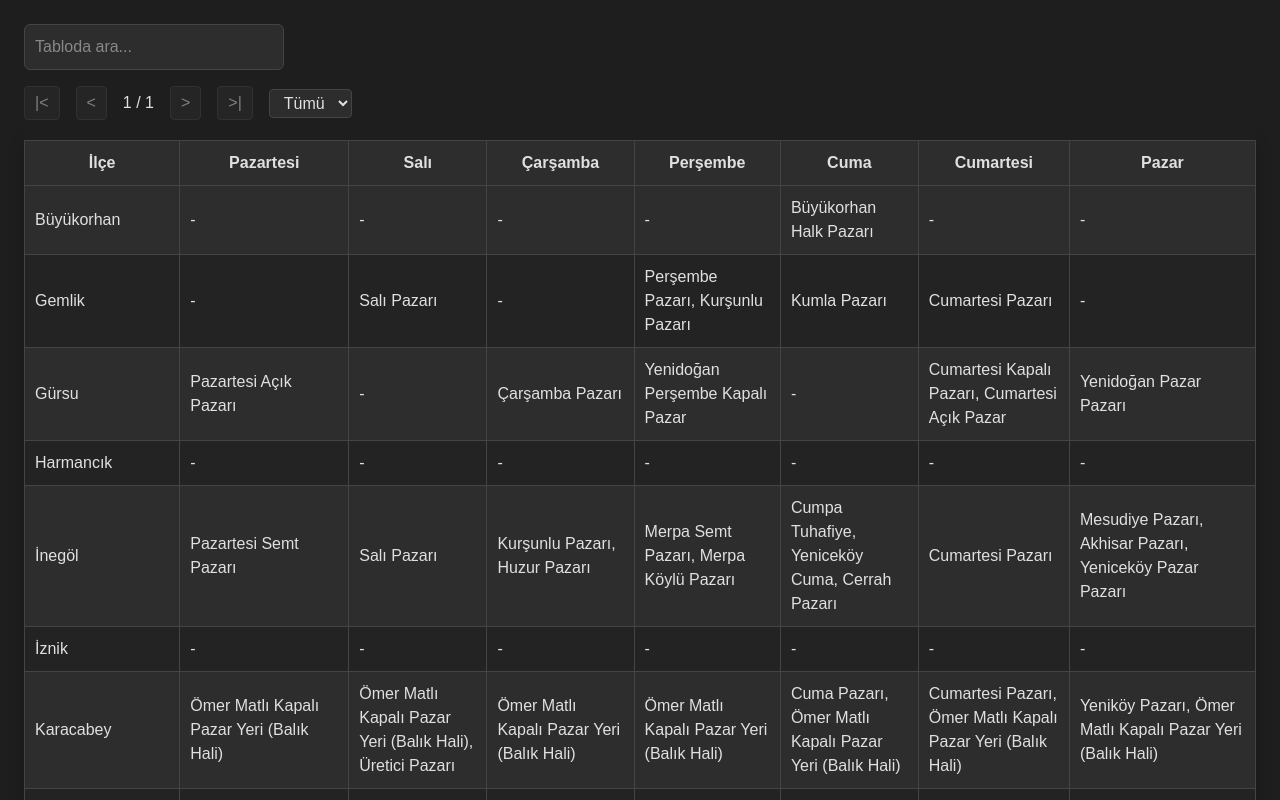
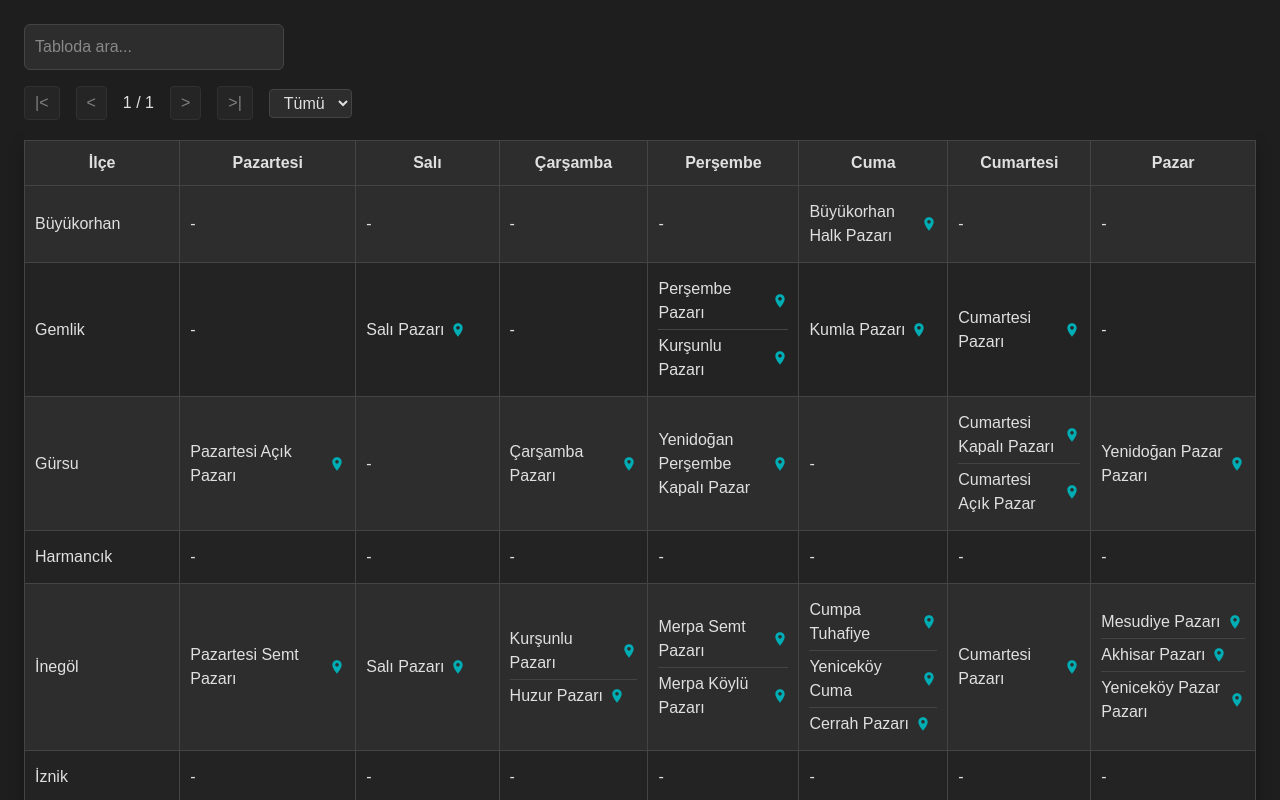
Before and after one commit to ybirdinc/bursa-pazar-yerleri, a Next.js app: page / in a window 1280 px wide. Shown: the top 800 px of the page. Built offline with nearby package versions, Linux system fonts and the light colour scheme.

Commit message:
Tabloda düzenlemeler.

```diff
--- a/src/app/page.tsx
+++ b/src/app/page.tsx
@@ -1,6 +1,6 @@
 "use client";
 
-import React from "react";
+import React, { useState } from "react";
 import pazarYerleriData from "../data/pazar-yerleri.json";
 import {
   useReactTable,
@@ -24,10 +24,10 @@ const ilceler = Array.from(ilcelerSet);
 
 // Tabloya uygun veri formatı
 const tableData = ilceler.map((ilce) => {
-  const row: Record<string, string> = { ilce };
+  const row: Record<string, string | string[]> = { ilce };
   gunler.forEach((gun) => {
     const ilceData = data[gun]["İlçe"][ilce];
-    row[gun] = ilceData ? ilceData.map((p: any) => p.name).join(", ") : "-";
+    row[gun] = ilceData ? ilceData.map((p: any) => p.name) : ["-"];
   });
   return row;
 });
@@ -42,9 +42,115 @@ const columns: ColumnDef<any>[] = [
   ...gunler.map((gun) => ({
     accessorKey: gun,
     header: () => gun,
-    cell: (info: any) => info.getValue(),
+    cell: (info: any) => {
+      const value = info.getValue();
+      const ilce = info.row.original.ilce;
+      // useState hook burada kullanılamaz, üst componentte state tutulmalı
+      // Bu yüzden custom bir RowCell componenti ile state yönetelim
+      return (
+        <PazarCell
+          value={value}
+          ilce={ilce}
+          gun={gun}
+          data={data}
+        />
+      );
+    },
   })),
 ];
+
+// Hücrede tooltip ve border yönetimi için ayrı bir component
+function PazarCell({ value, ilce, gun, data }: { value: string[]; ilce: string; gun: string; data: any }) {
+  const [tooltipIdx, setTooltipIdx] = React.useState<number | null>(null);
+  if (!Array.isArray(value)) return value;
+  return (
+    <div style={{ display: "flex", flexDirection: "column", gap: 0, position: "relative" }}>
+      {value.map((name: string, idx: number) => {
+        const pazarObj = data[gun]["İlçe"][ilce]?.[idx];
+        const address = pazarObj?.address || "-";
+        return (
+          <div
+            key={idx}
+            style={{
+              display: "flex",
+              alignItems: "center",
+              gap: 6,
+              position: "relative",
+              borderBottom: idx !== value.length - 1 ? "1px solid #444" : undefined,
+              padding: "4px 0",
+            }}
+          >
+            <span>{name}</span>
+            {name !== "-" && (
+              <>
+                <span
+                  style={{
+                    cursor: "pointer",
+                    color: "#00ADB5",
+                    fontSize: 18,
+                    display: "inline-flex",
+                    alignItems: "center",
+                  }}
+                  onClick={() => setTooltipIdx(idx)}
+                  title="Adres Göster"
+                >
+                  <svg width="16" height="16" viewBox="0 0 24 24" fill="none">
+                    <path
+                      d="M12 2C8.13 2 5 5.13 5 9c0 5.25 7 13 7 13s7-7.75 7-13c0-3.87-3.13-7-7-7zm0 9.5A2.5 2.5 0 1 1 12 6a2.5 2.5 0 0 1 0 5.5z"
+                      fill="#00ADB5"
+                    />
+                  </svg>
+                </span>
+                {tooltipIdx === idx && (
+                  <AddressTooltip address={address} onClose={() => setTooltipIdx(null)} />
+                )}
+              </>
+            )}
+          </div>
+        );
+      })}
+    </div>
+  );
+}
+
+function AddressTooltip({ address, onClose }: { address: string; onClose: () => void }) {
+  return (
+    <div
+      style={{
+        position: "absolute",
+        top: 28,
+        left: 0,
+        zIndex: 1000,
+        background: "#2D2D2D",
+        color: "#E0E0E0",
+        border: "1px solid #444444",
+        borderRadius: 8,
+        padding: "16px 24px 16px 16px",
+        minWidth: 220,
+        boxShadow: "0 2px 16px #0008",
+      }}
+    >
+      <button
+        onClick={onClose}
+        style={{
+          position: "absolute",
+          top: 8,
+          right: 8,
+          background: "none",
+          border: "none",
+          color: "#FF6F61",
+          fontWeight: "bold",
+          fontSize: 18,
+          cursor: "pointer",
+        }}
+        aria-label="Kapat"
+      >
+        ×
+      </button>
+      <div style={{ fontSize: 14, wordBreak: "break-word" }}>{address}</div>
+    </div>
+  );
+}
 
 export default function Home() {
   const [globalFilter, setGlobalFilter] = React.useState("");
@@ -87,6 +193,7 @@ export default function Home() {
           padding-top: 24px;
           position: sticky;
           top: 0;
+          z-index: 1;
         }
       `}</style>
       <div className="fixed-controls">
@@ -159,6 +266,7 @@ export default function Home() {
                       transition: "background 0.2s",
                       position: "sticky",
                       top: 139,
+                      zIndex: 1
                     }}
                     onClick={header.column.getToggleSortingHandler()}
                   >
--- a/src/data/pazar-yerleri.json
+++ b/src/data/pazar-yerleri.json
@@ -16,7 +16,7 @@
       "Gürsu": [
         {
           "name": "Pazartesi Açık Pazarı",
-          "address": "Zafer Mahallesi Bağlar Caddesi Gürsu-Bursa"
+          "address": "Zafer Mahallesi Bağlar Caddesi Gürsu / Bursa"
         }
       ],
       "Harmancık": [
@@ -136,7 +136,7 @@
         },
         {
           "name": "Karapınar Semt Pazarı",
-          "address": "Karapınar Mahalle 17/1 Sokak Yıldırım / Bursa"
+          "address": "Karapınar Mahalle 17 / 1 Sokak Yıldırım / Bursa"
         },
         {
           "name": "Kazımkarabekir Semt Pazarı",
@@ -194,11 +194,11 @@
       "Karacabey": [
         {
           "name": "Ömer Matlı Kapalı Pazar Yeri (Balık Hali)",
-          "address": "Sırabademler Mah. Orta Okul Cad/Karacabey/Bursa"
+          "address": "Sırabademler Mah. Orta Okul Cad / Karacabey / Bursa"
         },
         {
           "name": "Üretici Pazarı",
-          "address": "Sırabademler Mah. 84 Sok/Karacabey/Bursa"
+          "address": "Sırabademler Mah. 84 Sok / Karacabey / Bursa"
         }
       ],
       "Keles": [
@@ -288,7 +288,7 @@
       "Yenişehir": [
         {
           "name": "Yenişehir Salı Pazarı",
-          "address": "Çayır Mahallesi Garaj Caddesi No:21-31/A Yenişehir / Bursa"
+          "address": "Çayır Mahallesi Garaj Caddesi No:21-31 / A Yenişehir / Bursa"
         }
       ],
       "Yıldırım": [
@@ -336,7 +336,7 @@
       "Gürsu": [
         {
           "name": "Çarşamba Pazarı",
-          "address": "İstiklal Mahallesi Hekimler Sokak - Yeşil Sokak - Gürsu-Bursa"
+          "address": "İstiklal Mahallesi Hekimler Sokak - Yeşil Sokak - Gürsu / Bursa"
         }
       ],
       "Harmancık": [
@@ -364,7 +364,7 @@
       "Karacabey": [
         {
           "name": "Ömer Matlı Kapalı Pazar Yeri (Balık Hali)",
-          "address": "Sırabademler Mah. Orta Okul Cad/Karacabey/Bursa"
+          "address": "Sırabademler Mah. Orta Okul Cad / Karacabey / Bursa"
         }
       ],
       "Keles": [
@@ -500,13 +500,13 @@
         },
         {
           "name": "Kurşunlu Pazarı",
-          "address": "Kurşunlu Mah Mudanya Yolu Cad Tahtalı Çarşı Gemlik /Bursa"
+          "address": "Kurşunlu Mah Mudanya Yolu Cad Tahtalı Çarşı Gemlik  / Bursa"
         }
       ],
       "Gürsu": [
         {
           "name": "Yenidoğan Perşembe Kapalı Pazar",
-          "address": "Yenidoğan Mahallesi İnen Sokak No:14-16 Gürsu-Bursa"
+          "address": "Yenidoğan Mahallesi İnen Sokak No:14-16 Gürsu / Bursa"
         }
       ],
       "Harmancık": [
@@ -534,7 +534,7 @@
       "Karacabey": [
         {
           "name": "Ömer Matlı Kapalı Pazar Yeri (Balık Hali)",
-          "address": "Sırabademler Mah. Orta Okul Cad/Karacabey/Bursa"
+          "address": "Sırabademler Mah. Orta Okul Cad / Karacabey / Bursa"
         }
       ],
       "Keles": [
@@ -604,7 +604,7 @@
       "Orhangazi": [
         {
           "name": "Orhangazi Belediyesi Soydaşkent Semt Pazarı",
-          "address": "Arapzade Mahallesi Şehit Vedat Akdağ Caddesi No:1/2 Orhangazi / Bursa"
+          "address": "Arapzade Mahallesi Şehit Vedat Akdağ Caddesi No:1 / 2 Orhangazi / Bursa"
         }
       ],
       "Osmangazi": [
@@ -672,13 +672,13 @@
       "Büyükorhan": [
         {
           "name": "Büyükorhan Halk Pazarı",
-          "address": "Şehit Zeki Uğur Kapalı Pazar Yeri Orhan Mah/Belediye Meydanı / Büyükorhan / Bursa"
+          "address": "Şehit Zeki Uğur Kapalı Pazar Yeri Orhan Mah / Belediye Meydanı / Büyükorhan / Bursa"
         }
       ],
       "Gemlik": [
         {
           "name": "Kumla Pazarı",
-          "address": "Küçük Kumla Mah Hizmet Cad Gemlik /Bursa"
+          "address": "Küçük Kumla Mah Hizmet Cad Gemlik  / Bursa"
         }
       ],
       "Gürsu": [
@@ -716,11 +716,11 @@
       "Karacabey": [
         {
           "name": "Cuma Pazarı",
-          "address": "Emirsultan Mah. Ortaokul Cad/Karacabey/Bursa"
+          "address": "Emirsultan Mah. Ortaokul Cad / Karacabey / Bursa"
         },
         {
           "name": "Ömer Matlı Kapalı Pazar Yeri (Balık Hali)",
-          "address": "Sırabademler Mah. Orta Okul Cad/Karacabey/Bursa"
+          "address": "Sırabademler Mah. Orta Okul Cad / Karacabey / Bursa"
         }
       ],
       "Keles": [
@@ -738,7 +738,7 @@
       "Mudanya": [
         {
           "name": "Mudanya Kapalı Cuma Pazarı",
-          "address": "Ömerbey Mahallesi İstasyon Caddesi No:39/4 Mudanya / Bursa"
+          "address": "Ömerbey Mahallesi İstasyon Caddesi No:39 / 4 Mudanya / Bursa"
         }
       ],
       "Mustafakemalpaşa": [
@@ -850,11 +850,11 @@
       "Gürsu": [
         {
           "name": "Cumartesi Kapalı Pazarı",
-          "address": "Zafer Mahallesi Hasanpaşa Caddesi No:2 Gürsu-Bursa"
+          "address": "Zafer Mahallesi Hasanpaşa Caddesi No:2 Gürsu / Bursa"
         },
         {
           "name": "Cumartesi Açık Pazar",
-          "address": "Zafer Mahallesi Hasanpaşa Caddesi Gürsu-Bursa"
+          "address": "Zafer Mahallesi Hasanpaşa Caddesi Gürsu / Bursa"
         }
       ],
       "Harmancık": [
@@ -882,7 +882,7 @@
         },
         {
           "name": "Ömer Matlı Kapalı Pazar Yeri (Balık Hali)",
-          "address": "Sırabademler Mah. Orta Okul Cad/Karacabey/Bursa"
+          "address": "Sırabademler Mah. Orta Okul Cad / Karacabey / Bursa"
         }
       ],
       "Keles": [
@@ -998,7 +998,7 @@
         },
         {
           "name": "Kapalı Millet Semt Pazarı",
-          "address": "Millet Mahalle 7.Açelya Sokak No:12/B Yıldırım / Bursa"
+          "address": "Millet Mahalle 7.Açelya Sokak No:12 / B Yıldırım / Bursa"
         }
       ]
     }
@@ -1020,7 +1020,7 @@
       "Gürsu": [
         {
           "name": "Yenidoğan Pazar Pazarı",
-          "address": "Yenidoğan Mahallesi İnen Sokak No:14-16 Gürsu-Bursa"
+          "address": "Yenidoğan Mahallesi İnen Sokak No:14-16 Gürsu / Bursa"
         }
       ],
       "Harmancık": [
@@ -1052,11 +1052,11 @@
       "Karacabey": [
         {
           "name": "Yeniköy Pazarı",
-          "address": "Bayramdere Mah Yeniköy Mevkii/Karacabey/Bursa"
+          "address": "Bayramdere Mah Yeniköy Mevkii / Karacabey / Bursa"
         },
         {
           "name": "Ömer Matlı Kapalı Pazar Yeri (Balık Hali)",
-          "address": "Sırabademler Mah. Orta Okul Cad/Karacabey/Bursa"
+          "address": "Sırabademler Mah. Orta Okul Cad / Karacabey / Bursa"
         }
       ],
       "Keles": [
@@ -1074,7 +1074,7 @@
       "Mudanya": [
         {
           "name": "Mudanya Kapalı Pazar Giyim Pazarı",
-          "address": "Ömerbey Mahallesi İstasyon Caddesi No:39/4 Mudanya / Bursa"
+          "address": "Ömerbey Mahallesi İstasyon Caddesi No:39 / 4 Mudanya / Bursa"
         },
         {
           "name": "Güzelyalı Siteler Sebze Meyve Pazarı",
@@ -1188,7 +1188,7 @@
         },
         {
           "name": "Piremir Semt Pazarı",
-          "address": "Piremir Mahalle Uludağ Cadde No:2/3 Yıldırım / Bursa"
+          "address": "Piremir Mahalle Uludağ Cadde No:2 / 3 Yıldırım / Bursa"
         },
         {
           "name": "Selçukbey Semt Pazarı",
```
